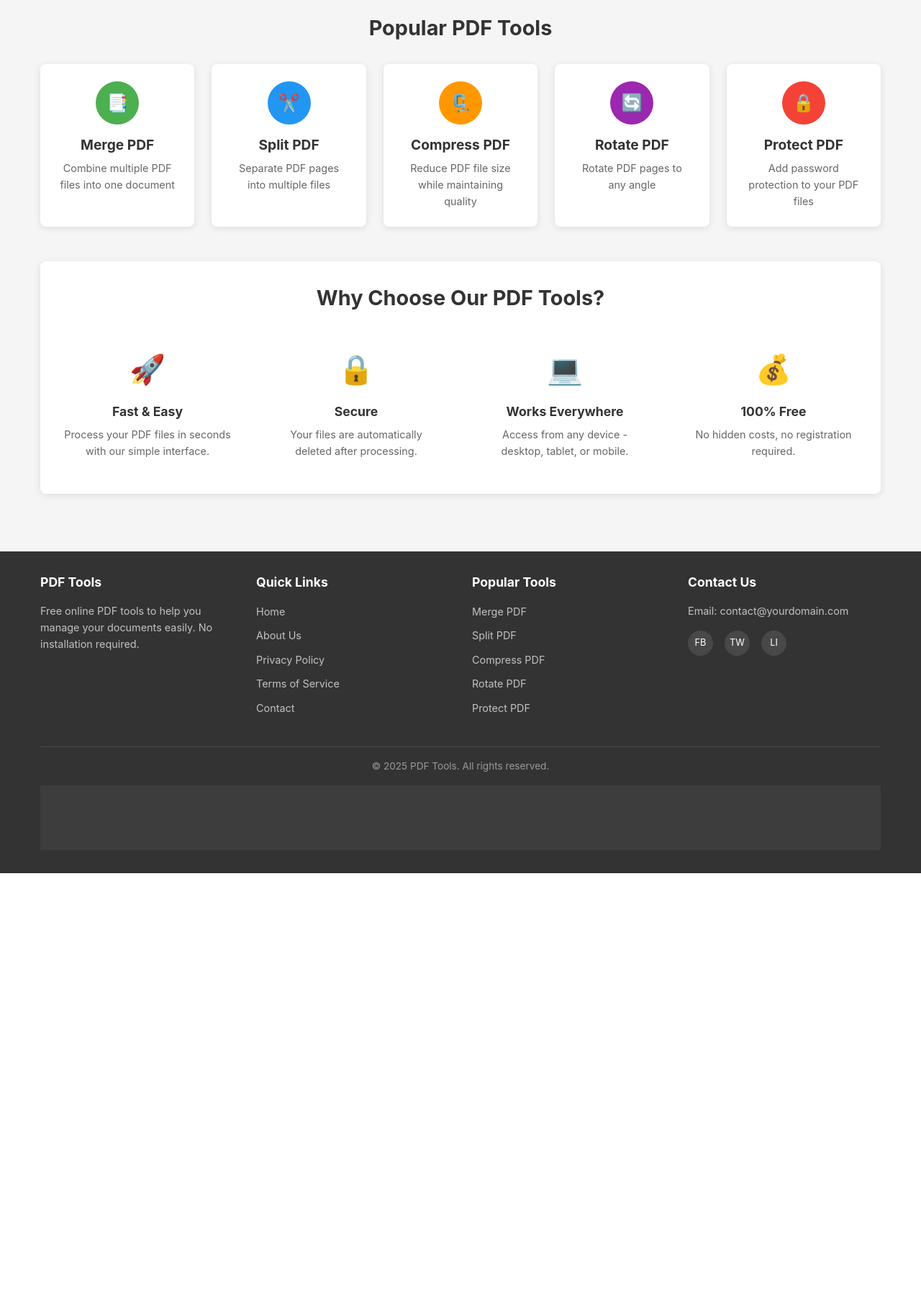
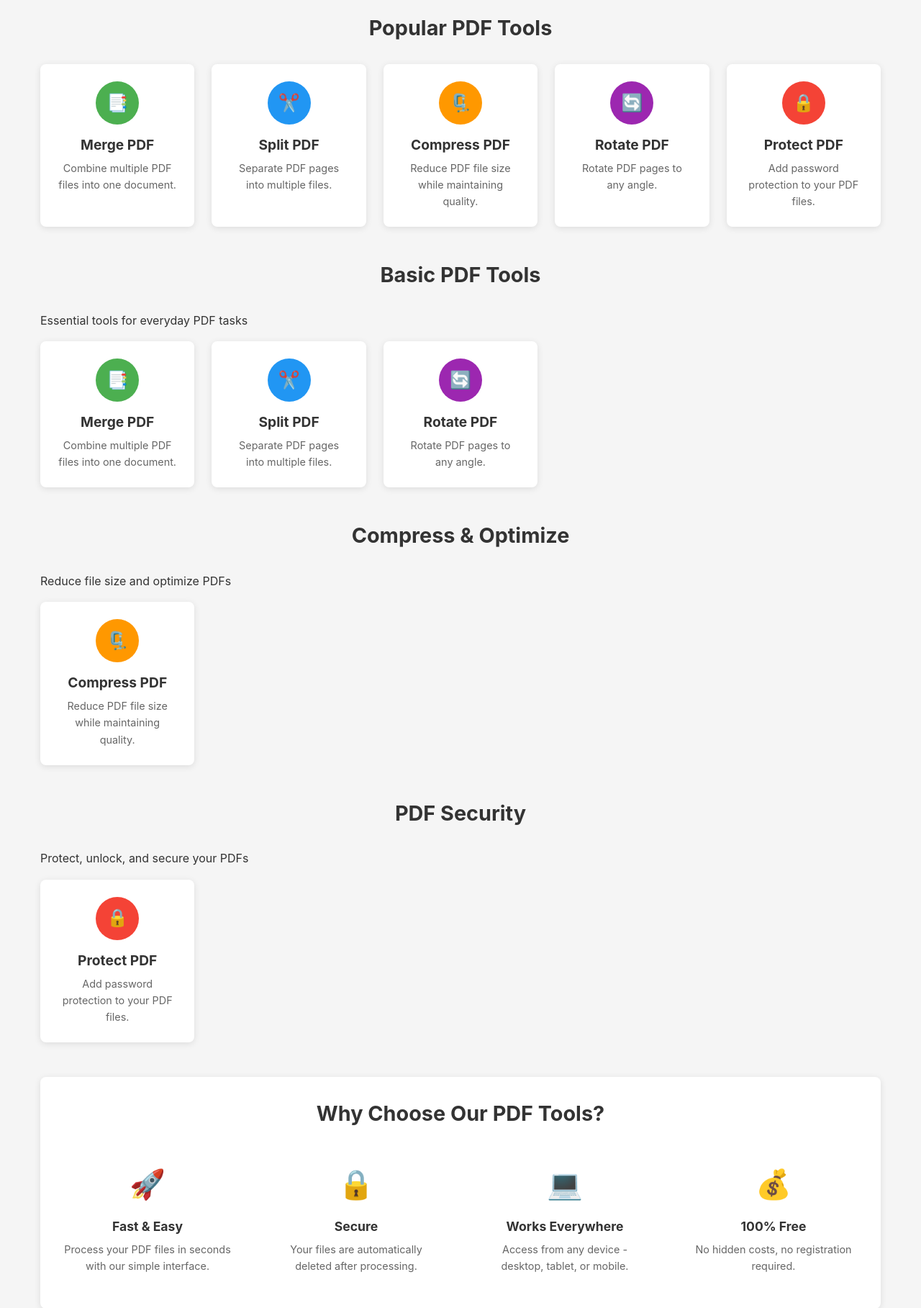
Before and after one commit to ravisingh2r-eng/Pdftools, a PHP site: page / in a window 1280 px wide. Shown: the part 456-2273 px from the top of the page at 72% size. Before the commit the page ends 1669 px from the top, so only its background shows below. Run offline with PHP 8.4, Linux system fonts and the light colour scheme.

Commit message:
Add centralized tool registry for managing 100+ PDF tools
Create tools_registry.php with 28 tools across 6 categories (basic,
compress, convert, security, edit, advanced). Add helper functions
to config.php for tool lookup, active status checks, and related
tools. Update index.php to dynamically load tools from registry with
featured section and category grouping. Update all 5 core tool pages
to check registry status and show 404 if tool is inactive.

```diff
--- a/public_html/config/config.php
+++ b/public_html/config/config.php
@@ -139,6 +139,66 @@ function verify_csrf(string $token): bool {
     return isset($_SESSION['csrf_token']) && hash_equals($_SESSION['csrf_token'], $token);
 }
 
+/**
+ * Get tool data from registry
+ *
+ * @param string $slug Tool slug
+ * @return array|null Tool data or null if not found
+ */
+function get_tool(string $slug): ?array {
+    static $registry = null;
+
+    if ($registry === null) {
+        $registry = require __DIR__ . '/tools_registry.php';
+    }
+
+    return $registry[$slug] ?? null;
+}
+
+/**
+ * Check if tool exists and is active
+ *
+ * @param string $slug Tool slug
+ * @return bool
+ */
+function is_tool_active(string $slug): bool {
+    $tool = get_tool($slug);
+    return $tool !== null && $tool['is_active'];
+}
+
+/**
+ * Get related tools from registry
+ *
+ * @param string $current_slug Current tool slug to exclude
+ * @param string|null $category Filter by category
+ * @param int $limit Maximum number of tools
+ * @return array
+ */
+function get_related_tools(string $current_slug, ?string $category = null, int $limit = 4): array {
+    static $registry = null;
+
+    if ($registry === null) {
+        $registry = require __DIR__ . '/tools_registry.php';
+    }
+
+    $related = [];
+
+    foreach ($registry as $slug => $tool) {
+        if ($slug === $current_slug) continue;
+        if (!$tool['is_active']) continue;
+        if ($category !== null && $tool['category'] !== $category) continue;
+
+        $related[] = [
+            'slug' => $slug,
+            'name' => $tool['name']
+        ];
+
+        if (count($related) >= $limit) break;
+    }
+
+    return $related;
+}
+
 // =============================================================================
 // FUTURE SETTINGS PLACEHOLDER
 // =============================================================================
--- /dev/null
+++ b/public_html/config/tools_registry.php
@@ -0,0 +1,399 @@
+<?php
+/**
+ * PDF Tools Registry
+ *
+ * Central configuration for all PDF tools.
+ * Add new tools here to make them available site-wide.
+ *
+ * Categories:
+ * - basic: Core PDF manipulation (merge, split, rotate, etc.)
+ * - compress: File size optimization
+ * - convert: Format conversion (PDF to/from other formats)
+ * - security: Protection, unlock, watermark
+ * - edit: Page editing, annotations
+ * - advanced: OCR, form filling, etc.
+ *
+ * @package PDFTools
+ */
+
+return [
+    // =========================================================================
+    // BASIC TOOLS
+    // =========================================================================
+
+    'merge-pdf' => [
+        'name' => 'Merge PDF',
+        'category' => 'basic',
+        'icon' => '📑',
+        'color' => '#4CAF50',
+        'short_description' => 'Combine multiple PDF files into one document.',
+        'long_description' => 'Merge two or more PDF files into a single document. Simply upload your files, arrange them in the desired order, and download your merged PDF.',
+        'is_active' => true,
+        'is_premium' => false,
+        'is_featured' => true,
+        'sort_order' => 1,
+    ],
+
+    'split-pdf' => [
+        'name' => 'Split PDF',
+        'category' => 'basic',
+        'icon' => '✂️',
+        'color' => '#2196F3',
+        'short_description' => 'Separate PDF pages into multiple files.',
+        'long_description' => 'Extract specific pages or split your PDF into multiple files. Choose to extract all pages, split by range, or select custom page numbers.',
+        'is_active' => true,
+        'is_premium' => false,
+        'is_featured' => true,
+        'sort_order' => 2,
+    ],
+
+    'compress-pdf' => [
+        'name' => 'Compress PDF',
+        'category' => 'compress',
+        'icon' => '🗜️',
+        'color' => '#FF9800',
+        'short_description' => 'Reduce PDF file size while maintaining quality.',
+        'long_description' => 'Compress your PDF to reduce file size for email attachments or web uploads. Choose from multiple compression levels.',
+        'is_active' => true,
+        'is_premium' => false,
+        'is_featured' => true,
+        'sort_order' => 3,
+    ],
+
+    'rotate-pdf' => [
+        'name' => 'Rotate PDF',
+        'category' => 'basic',
+        'icon' => '🔄',
+        'color' => '#9C27B0',
+        'short_description' => 'Rotate PDF pages to any angle.',
+        'long_description' => 'Rotate all pages in your PDF by 90, 180, or 270 degrees to fix page orientation.',
+        'is_active' => true,
+        'is_premium' => false,
+        'is_featured' => true,
+        'sort_order' => 4,
+    ],
+
+    'protect-pdf' => [
+        'name' => 'Protect PDF',
+        'category' => 'security',
+        'icon' => '🔒',
+        'color' => '#F44336',
+        'short_description' => 'Add password protection to your PDF files.',
+        'long_description' => 'Encrypt your PDF with a password to prevent unauthorized access. Set user and owner passwords for different permission levels.',
+        'is_active' => true,
+        'is_premium' => false,
+        'is_featured' => true,
+        'sort_order' => 5,
+    ],
+
+    'delete-pages' => [
+        'name' => 'Delete Pages',
+        'category' => 'edit',
+        'icon' => '🗑️',
+        'color' => '#607D8B',
+        'short_description' => 'Remove unwanted pages from your PDF.',
+        'long_description' => 'Delete specific pages from your PDF document. Select which pages to remove and download the cleaned file.',
+        'is_active' => false,
+        'is_premium' => false,
+        'is_featured' => false,
+        'sort_order' => 6,
+    ],
+
+    'extract-pages' => [
+        'name' => 'Extract Pages',
+        'category' => 'basic',
+        'icon' => '📤',
+        'color' => '#00BCD4',
+        'short_description' => 'Extract specific pages from a PDF.',
+        'long_description' => 'Pull out specific pages from your PDF to create a new document. Select individual pages or ranges.',
+        'is_active' => false,
+        'is_premium' => false,
+        'is_featured' => false,
+        'sort_order' => 7,
+    ],
+
+    'reorder-pages' => [
+        'name' => 'Reorder Pages',
+        'category' => 'edit',
+        'icon' => '🔀',
+        'color' => '#3F51B5',
+        'short_description' => 'Rearrange PDF pages in any order.',
+        'long_description' => 'Drag and drop to rearrange pages in your PDF. Change page order without splitting and merging.',
+        'is_active' => false,
+        'is_premium' => false,
+        'is_featured' => false,
+        'sort_order' => 8,
+    ],
+
+    // =========================================================================
+    // SECURITY TOOLS
+    // =========================================================================
+
+    'unlock-pdf' => [
+        'name' => 'Unlock PDF',
+        'category' => 'security',
+        'icon' => '🔓',
+        'color' => '#8BC34A',
+        'short_description' => 'Remove password protection from PDF.',
+        'long_description' => 'Remove password protection from your PDF if you know the password. Unlock PDFs for easier access.',
+        'is_active' => false,
+        'is_premium' => false,
+        'is_featured' => false,
+        'sort_order' => 9,
+    ],
+
+    'add-watermark' => [
+        'name' => 'Add Watermark',
+        'category' => 'security',
+        'icon' => '💧',
+        'color' => '#03A9F4',
+        'short_description' => 'Add text or image watermark to PDF.',
+        'long_description' => 'Add a text or image watermark to your PDF pages. Customize position, opacity, and rotation.',
+        'is_active' => false,
+        'is_premium' => false,
+        'is_featured' => false,
+        'sort_order' => 10,
+    ],
+
+    'sign-pdf' => [
+        'name' => 'Sign PDF',
+        'category' => 'security',
+        'icon' => '✍️',
+        'color' => '#673AB7',
+        'short_description' => 'Add electronic signature to PDF.',
+        'long_description' => 'Sign your PDF documents electronically. Draw, type, or upload your signature.',
+        'is_active' => false,
+        'is_premium' => true,
+        'is_featured' => false,
+        'sort_order' => 11,
+    ],
+
+    // =========================================================================
+    // CONVERSION TOOLS
+    // =========================================================================
+
+    'pdf-to-jpg' => [
+        'name' => 'PDF to JPG',
+        'category' => 'convert',
+        'icon' => '🖼️',
+        'color' => '#E91E63',
+        'short_description' => 'Convert PDF pages to JPG images.',
+        'long_description' => 'Convert each page of your PDF to a high-quality JPG image. Perfect for presentations and web use.',
+        'is_active' => false,
+        'is_premium' => false,
+        'is_featured' => true,
+        'sort_order' => 12,
+    ],
+
+    'jpg-to-pdf' => [
+        'name' => 'JPG to PDF',
+        'category' => 'convert',
+        'icon' => '📸',
+        'color' => '#009688',
+        'short_description' => 'Convert JPG images to PDF.',
+        'long_description' => 'Combine multiple JPG images into a single PDF document. Adjust page size and orientation.',
+        'is_active' => false,
+        'is_premium' => false,
+        'is_featured' => true,
+        'sort_order' => 13,
+    ],
+
+    'pdf-to-png' => [
+        'name' => 'PDF to PNG',
+        'category' => 'convert',
+        'icon' => '🎨',
+        'color' => '#795548',
+        'short_description' => 'Convert PDF pages to PNG images.',
+        'long_description' => 'Convert PDF pages to PNG format with transparency support. Ideal for graphics and web design.',
+        'is_active' => false,
+        'is_premium' => false,
+        'is_featured' => false,
+        'sort_order' => 14,
+    ],
+
+    'pdf-to-word' => [
+        'name' => 'PDF to Word',
+        'category' => 'convert',
+        'icon' => '📝',
+        'color' => '#2196F3',
+        'short_description' => 'Convert PDF to editable Word document.',
+        'long_description' => 'Convert your PDF to an editable Word document (.docx). Preserve formatting and layout.',
+        'is_active' => false,
+        'is_premium' => true,
+        'is_featured' => true,
+        'sort_order' => 15,
+    ],
+
+    'word-to-pdf' => [
+        'name' => 'Word to PDF',
+        'category' => 'convert',
+        'icon' => '📄',
+        'color' => '#1976D2',
+        'short_description' => 'Convert Word document to PDF.',
+        'long_description' => 'Convert your Word documents (.doc, .docx) to PDF format. Maintain formatting and fonts.',
+        'is_active' => false,
+        'is_premium' => false,
+        'is_featured' => false,
+        'sort_order' => 16,
+    ],
+
+    'pdf-to-excel' => [
+        'name' => 'PDF to Excel',
+        'category' => 'convert',
+        'icon' => '📊',
+        'color' => '#4CAF50',
+        'short_description' => 'Convert PDF tables to Excel spreadsheet.',
+        'long_description' => 'Extract tables from PDF and convert to Excel format (.xlsx). Edit data easily in spreadsheets.',
+        'is_active' => false,
+        'is_premium' => true,
+        'is_featured' => false,
+        'sort_order' => 17,
+    ],
+
+    'excel-to-pdf' => [
+        'name' => 'Excel to PDF',
+        'category' => 'convert',
+        'icon' => '📈',
+        'color' => '#388E3C',
+        'short_description' => 'Convert Excel spreadsheet to PDF.',
+        'long_description' => 'Convert your Excel files (.xls, .xlsx) to PDF format. Perfect for sharing and printing.',
+        'is_active' => false,
+        'is_premium' => false,
+        'is_featured' => false,
+        'sort_order' => 18,
+    ],
+
+    'pdf-to-ppt' => [
+        'name' => 'PDF to PPT',
+        'category' => 'convert',
+        'icon' => '📽️',
+        'color' => '#FF5722',
+        'short_description' => 'Convert PDF to PowerPoint presentation.',
+        'long_description' => 'Convert your PDF to an editable PowerPoint presentation (.pptx). Edit slides easily.',
+        'is_active' => false,
+        'is_premium' => true,
+        'is_featured' => false,
+        'sort_order' => 19,
+    ],
+
+    'html-to-pdf' => [
+        'name' => 'HTML to PDF',
+        'category' => 'convert',
+        'icon' => '🌐',
+        'color' => '#FF9800',
+        'short_description' => 'Convert web page to PDF.',
+        'long_description' => 'Convert any web page or HTML file to PDF. Capture the full page layout and styling.',
+        'is_active' => false,
+        'is_premium' => false,
+        'is_featured' => false,
+        'sort_order' => 20,
+    ],
+
+    // =========================================================================
+    // ADVANCED TOOLS
+    // =========================================================================
+
+    'ocr-pdf' => [
+        'name' => 'OCR PDF',
+        'category' => 'advanced',
+        'icon' => '🔍',
+        'color' => '#9C27B0',
+        'short_description' => 'Make scanned PDFs searchable with OCR.',
+        'long_description' => 'Use Optical Character Recognition to make scanned documents searchable and selectable.',
+        'is_active' => false,
+        'is_premium' => true,
+        'is_featured' => false,
+        'sort_order' => 21,
+    ],
+
+    'repair-pdf' => [
+        'name' => 'Repair PDF',
+        'category' => 'advanced',
+        'icon' => '🔧',
+        'color' => '#607D8B',
+        'short_description' => 'Fix corrupted or damaged PDF files.',
+        'long_description' => 'Repair damaged or corrupted PDF files. Recover content from broken documents.',
+        'is_active' => false,
+        'is_premium' => false,
+        'is_featured' => false,
+        'sort_order' => 22,
+    ],
+
+    'flatten-pdf' => [
+        'name' => 'Flatten PDF',
+        'category' => 'advanced',
+        'icon' => '📋',
+        'color' => '#00BCD4',
+        'short_description' => 'Flatten form fields and annotations.',
+        'long_description' => 'Flatten form fields, annotations, and layers into a flat PDF. Prevent further editing.',
+        'is_active' => false,
+        'is_premium' => false,
+        'is_featured' => false,
+        'sort_order' => 23,
+    ],
+
+    'compare-pdf' => [
+        'name' => 'Compare PDF',
+        'category' => 'advanced',
+        'icon' => '⚖️',
+        'color' => '#3F51B5',
+        'short_description' => 'Compare two PDF files for differences.',
+        'long_description' => 'Compare two PDF documents side by side. Highlight differences in text and images.',
+        'is_active' => false,
+        'is_premium' => true,
+        'is_featured' => false,
+        'sort_order' => 24,
+    ],
+
+    'add-page-numbers' => [
+        'name' => 'Add Page Numbers',
+        'category' => 'edit',
+        'icon' => '🔢',
+        'color' => '#8BC34A',
+        'short_description' => 'Add page numbers to your PDF.',
+        'long_description' => 'Add customizable page numbers to your PDF. Choose position, format, and starting number.',
+        'is_active' => false,
+        'is_premium' => false,
+        'is_featured' => false,
+        'sort_order' => 25,
+    ],
+
+    'crop-pdf' => [
+        'name' => 'Crop PDF',
+        'category' => 'edit',
+        'icon' => '✂️',
+        'color' => '#FFC107',
+        'short_description' => 'Crop PDF pages to remove margins.',
+        'long_description' => 'Crop PDF pages to remove unwanted margins or focus on specific content areas.',
+        'is_active' => false,
+        'is_premium' => false,
+        'is_featured' => false,
+        'sort_order' => 26,
+    ],
+
+    'resize-pdf' => [
+        'name' => 'Resize PDF',
+        'category' => 'edit',
+        'icon' => '📐',
+        'color' => '#E91E63',
+        'short_description' => 'Change PDF page size.',
+        'long_description' => 'Resize PDF pages to different paper sizes. Convert A4 to Letter, or create custom sizes.',
+        'is_active' => false,
+        'is_premium' => false,
+        'is_featured' => false,
+        'sort_order' => 27,
+    ],
+
+    'edit-metadata' => [
+        'name' => 'Edit Metadata',
+        'category' => 'advanced',
+        'icon' => '🏷️',
+        'color' => '#795548',
+        'short_description' => 'Edit PDF metadata and properties.',
+        'long_description' => 'Edit PDF metadata including title, author, subject, and keywords. Update document properties.',
+        'is_active' => false,
+        'is_premium' => false,
+        'is_featured' => false,
+        'sort_order' => 28,
+    ],
+];
--- a/public_html/index.php
+++ b/public_html/index.php
@@ -7,49 +7,70 @@
 
 require_once __DIR__ . '/config/config.php';
 
+// Load tools registry
+$tools_registry = require __DIR__ . '/config/tools_registry.php';
+
 // Page meta information
 $page_title = SITE_NAME . ' - Free Online PDF Tools';
 $page_description = SITE_DESCRIPTION;
 $canonical_url = BASE_URL . '/';
 
-// Tool definitions
-$tools = [
-    [
-        'name' => 'Merge PDF',
-        'slug' => 'merge-pdf',
-        'description' => 'Combine multiple PDF files into one document',
-        'icon' => '📑',
-        'color' => '#4CAF50'
+// Category definitions with display names
+$categories = [
+    'basic' => [
+        'name' => 'Basic PDF Tools',
+        'description' => 'Essential tools for everyday PDF tasks'
     ],
-    [
-        'name' => 'Split PDF',
-        'slug' => 'split-pdf',
-        'description' => 'Separate PDF pages into multiple files',
-        'icon' => '✂️',
-        'color' => '#2196F3'
+    'compress' => [
+        'name' => 'Compress & Optimize',
+        'description' => 'Reduce file size and optimize PDFs'
     ],
-    [
-        'name' => 'Compress PDF',
-        'slug' => 'compress-pdf',
-        'description' => 'Reduce PDF file size while maintaining quality',
-        'icon' => '🗜️',
-        'color' => '#FF9800'
+    'convert' => [
+        'name' => 'Convert PDF',
+        'description' => 'Convert PDF to and from other formats'
     ],
-    [
-        'name' => 'Rotate PDF',
-        'slug' => 'rotate-pdf',
-        'description' => 'Rotate PDF pages to any angle',
-        'icon' => '🔄',
-        'color' => '#9C27B0'
+    'security' => [
+        'name' => 'PDF Security',
+        'description' => 'Protect, unlock, and secure your PDFs'
     ],
-    [
-        'name' => 'Protect PDF',
-        'slug' => 'protect-pdf',
-        'description' => 'Add password protection to your PDF files',
-        'icon' => '🔒',
-        'color' => '#F44336'
-    ]
+    'edit' => [
+        'name' => 'Edit PDF',
+        'description' => 'Modify pages, add content, and more'
+    ],
+    'advanced' => [
+        'name' => 'Advanced Tools',
+        'description' => 'OCR, repair, and specialized tools'
+    ],
 ];
+
+// Get featured tools (active, featured, sorted)
+$featured_tools = array_filter($tools_registry, function($tool) {
+    return $tool['is_active'] && $tool['is_featured'];
+});
+uasort($featured_tools, function($a, $b) {
+    return $a['sort_order'] <=> $b['sort_order'];
+});
+$featured_tools = array_slice($featured_tools, 0, 8, true);
+
+// Get all active tools grouped by category
+$tools_by_category = [];
+foreach ($tools_registry as $slug => $tool) {
+    if ($tool['is_active']) {
+        $category = $tool['category'];
+        if (!isset($tools_by_category[$category])) {
+            $tools_by_category[$category] = [];
+        }
+        $tools_by_category[$category][$slug] = $tool;
+    }
+}
+
+// Sort tools within each category
+foreach ($tools_by_category as $category => &$tools) {
+    uasort($tools, function($a, $b) {
+        return $a['sort_order'] <=> $b['sort_order'];
+    });
+}
+unset($tools);
 ?>
 <!DOCTYPE html>
 <html lang="en">
@@ -88,20 +109,50 @@ $tools = [
     <!-- Tools Grid -->
     <main class="main-content">
         <div class="container">
+            <!-- Featured Tools Section -->
+            <?php if (!empty($featured_tools)): ?>
             <section class="tools-section">
                 <h2>Popular PDF Tools</h2>
                 <div class="tools-grid">
-                    <?php foreach ($tools as $tool): ?>
-                    <a href="/tools/<?php echo h($tool['slug']); ?>/" class="tool-card">
+                    <?php foreach ($featured_tools as $slug => $tool): ?>
+                    <a href="/tools/<?php echo h($slug); ?>/" class="tool-card">
                         <div class="tool-icon" style="background-color: <?php echo h($tool['color']); ?>">
                             <?php echo $tool['icon']; ?>
                         </div>
                         <h3><?php echo h($tool['name']); ?></h3>
-                        <p><?php echo h($tool['description']); ?></p>
+                        <p><?php echo h($tool['short_description']); ?></p>
+                        <?php if ($tool['is_premium']): ?>
+                        <span class="premium-badge">Premium</span>
+                        <?php endif; ?>
                     </a>
                     <?php endforeach; ?>
                 </div>
             </section>
+            <?php endif; ?>
+
+            <!-- Tools by Category -->
+            <?php foreach ($categories as $category_key => $category_info): ?>
+                <?php if (!empty($tools_by_category[$category_key])): ?>
+                <section class="tools-section category-section" id="<?php echo h($category_key); ?>">
+                    <h2><?php echo h($category_info['name']); ?></h2>
+                    <p class="section-description"><?php echo h($category_info['description']); ?></p>
+                    <div class="tools-grid">
+                        <?php foreach ($tools_by_category[$category_key] as $slug => $tool): ?>
+                        <a href="/tools/<?php echo h($slug); ?>/" class="tool-card">
+                            <div class="tool-icon" style="background-color: <?php echo h($tool['color']); ?>">
+                                <?php echo $tool['icon']; ?>
+                            </div>
+                            <h3><?php echo h($tool['name']); ?></h3>
+                            <p><?php echo h($tool['short_description']); ?></p>
+                            <?php if ($tool['is_premium']): ?>
+                            <span class="premium-badge">Premium</span>
+                            <?php endif; ?>
+                        </a>
+                        <?php endforeach; ?>
+                    </div>
+                </section>
+                <?php endif; ?>
+            <?php endforeach; ?>
 
             <!-- Features Section -->
             <section class="features-section">
```
Also changed, not shown: public_html/tools/compress-pdf/index.php (+17 -6 lines), public_html/tools/merge-pdf/index.php (+17 -7 lines), public_html/tools/protect-pdf/index.php (+17 -6 lines), public_html/tools/rotate-pdf/index.php (+17 -6 lines), public_html/tools/split-pdf/index.php (+17 -6 lines).
